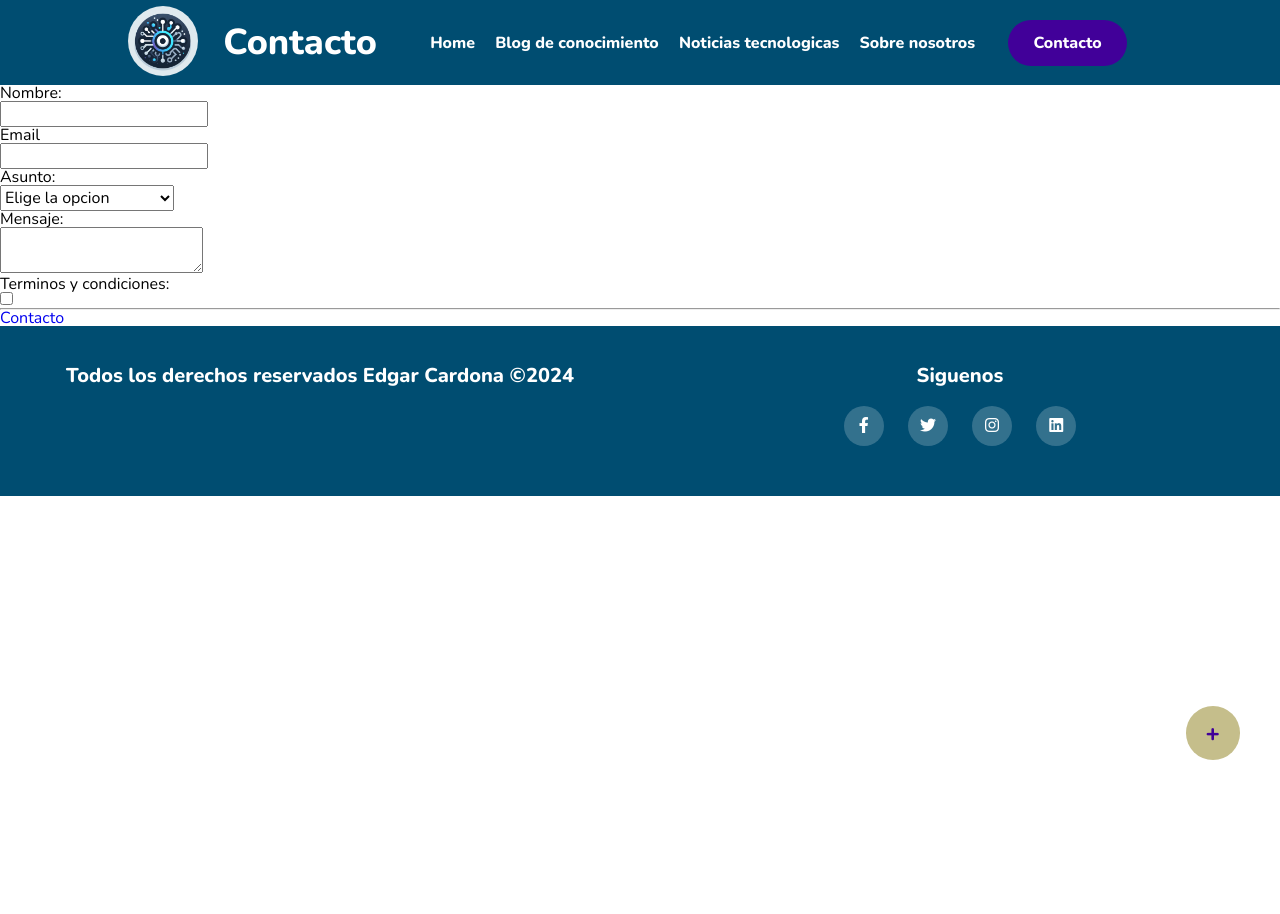
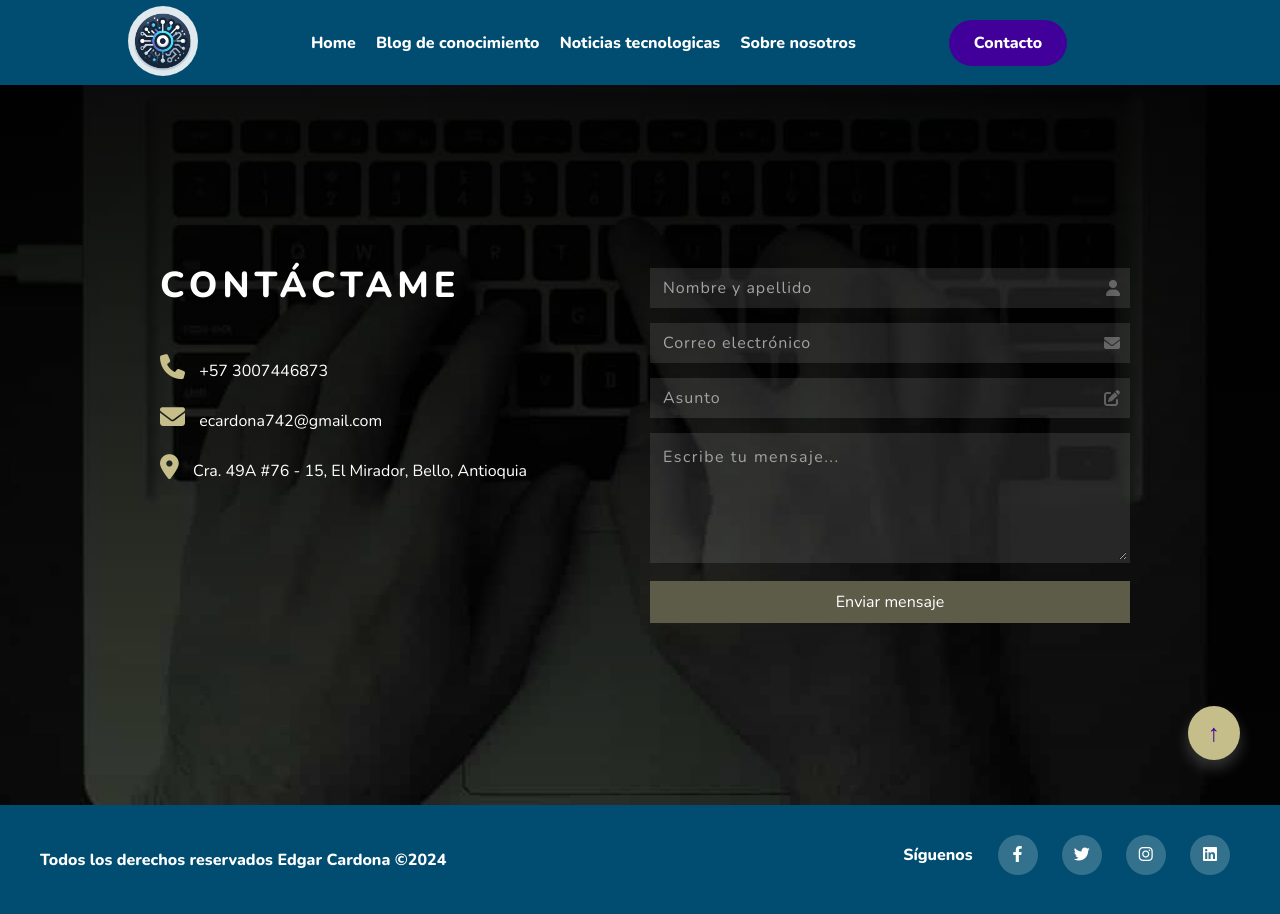
Before and after one commit to EdgarC97/WebPage-Portfolio, a plain HTML site: page html/contact.html in a window 1280 px wide. Before the commit the page ends 800 px from the top, so only its background shows below. Drawn offline with nearby package versions, Linux system fonts and the light colour scheme.

Commit message:
Se organizó y se le dio estilo al CSS  de la seccion contacto

```diff
--- a/assets/contact.css
+++ b/assets/contact.css
@@ -82,6 +82,18 @@
         font-size: 16px; /* Tamaño de fuente base  */
 }
 
+main {
+        display:flex;
+        justify-content: center;
+        align-items: center;
+        background: linear-gradient(rgba(0 0 0 / .8),rgba(0 0 0 / .1)),url(/assets/images/portada-contacto.jpg);
+        background-size: cover;
+        background-position: center center;
+        background-repeat: no-repeat;
+        color: white;
+        height: 90vh;
+    }
+
 /* Header-styles */
 header{
         background-color: #004d71;
@@ -95,7 +107,7 @@ header{
         z-index: 100; /* Asegura que el encabezado esté por encima de otros elementos */
 
         /* Logo styles */
-        .logo{/* Cambia el cursor a un puntero cuando se pasa sobre el logo */
+        .logo {/* Cambia el cursor a un puntero cuando se pasa sobre el logo */
         cursor:pointer ;
         order: -1;
         }
@@ -184,29 +196,45 @@ header{
         transform: translateY(-3px); /* Mueve el botón flotante hacia arriba cuando se pasa el cursor sobre él */
 }
 
-.footer{
+.footer {
     background-color: var(--mainColor);
-        padding: 40px 0;
+    padding: 30px 20px;
 }
 
-.footer-row{
+.footer-container {
+    max-width: 1200px;
+    margin: 0 auto;
+}
+
+.footer-row {
     display: flex;
+    justify-content: space-between;
+    align-items: center;
     flex-wrap: wrap;
 }
 
-.footer-links{
-        width: 50%;
-        padding: 0 15px;
+.copyright, .footer-links {
+    flex: 1;
+}
+
+.footer-links {
+    display: flex;
+    justify-content: flex-end;
+    align-items: center;
 }
 
 .footer-links h4{
-        font-size: 20px;
+        font-size: 16px;
         color: var(--whiteColor);
         margin-bottom: 10px;
-        font-weight: 600;
-        border-bottom: 2px var(--smoothColor);
-        padding-bottom: 10px;
-        display: inline-block;
+        margin-right: 15px;
+
+
+}
+
+.copyright h4{
+        font-size: 16px;
+        color: var(--whiteColor);
 
 }
 
@@ -214,25 +242,163 @@ header{
     display: inline-block;
     min-height: 40px;
     width: 40px;
-        background-color:rgba(255, 255, 255, 20%);
+    background-color: rgba(255, 255, 255, 20%);
     margin: 0 10px 10px;
     text-align: center;
     line-height: 40px;
     border-radius: 50%;
     color: var(--whiteColor);
     transition: all .5s ease;
-
 }
 
 .social-link a:hover {
     background-color: var(--smoothColor);
 }
 
-.footer-links{
-        color: var(--whiteColor);
-        display: inline-block;
+
+
+/* form style*/
+
+.container {
+        display:grid;
+        grid-template-columns: repeat(2,50%);
+        padding:20px;
+        gap:10px;
+        width: 1000px;
+
+    }
+
+    .box-info {
+        color:#fff;
+        display:flex;
+        flex-direction: column;
+        gap:50px;
+    }
+
+    .box-info > h1 {
+        text-align: left;
+        letter-spacing: 5px;
+    }
+
+    .data {
+        display: flex;
+        flex-direction: column;
+        gap:25px
+    }
+
+    .data > p {
+        font-size: 1rem;
+    }
+
+    .data > p > i {
+        color:var(--smoothColor);
+        margin-right: 10px;
+        font-size:25px;
+    }
+
+    form {
+        display:flex;
+        flex-direction: column;
         text-align: center;
+        gap:15px;
     }
+
+    .input-box {
+        position:relative;
+    }
+
+    .input-box > input {
+        width: 100%;
+        height: 40px;
+        padding: 0 10px;
+        outline:none;
+        background: rgba(255 255 255 / .1);
+        border:3px solid transparent;
+        letter-spacing: 1px;
+        transition:.3s;
+        color:#fff;
+
+    }
+
+    .input-box > input::placeholder,
+    .input-box > textarea::placeholder {
+        color:#a3a3a3;
+
+    }
+
+    .input-box > input:focus::placeholder,
+    .input-box > textarea:focus::placeholder {
+        color:transparent;
+    }
+
+    .input-box > input:focus,
+    .input-box > textarea:focus {
+        border-bottom:3px solid var(--smoothColor);
+        animation: shake .2s;
+    }
+
+    .input-box > textarea {
+        width: 100%;
+        height: 130px;
+        padding: 10px;
+        background: rgba(255 255 255 / .1);
+        border:3px solid transparent;
+        letter-spacing: 1px;
+        outline: none;
+        transition:.3s;
+        color:#fff;
+        letter-spacing: 1.5px;
+    }
+
+
+    .input-box > i {
+        position:absolute;
+        top:50%;
+        transform: translateY(-50%);
+        right: 10px;
+        color:rgba(255 255 255 / .3);
+        transition: .3s;
+    }
+
+    .input-box > input:focus ~ i {
+        color:var(--smoothColor);
+    }
+
+    form > button {
+        width: 100%;
+        padding: 10px;
+        outline: none;
+        background: var(--brownColor);
+        color:#fff;
+        border:none;
+        transition: .1s;
+        cursor: pointer;
+        font-size: 1rem;
+    }
+
+    form > button:hover,
+    .links > a:hover {
+        background: var(--smoothColor);
+    }
+
+
+    @media screen and (max-width:600px) {
+        .container {
+            width: 95%;
+            display: flex;
+            flex-direction: column;
+            gap:20px;
+        }
+
+        .box-info {
+            gap:15px;
+        }
+
+        .box-info > h1 {
+            font-size: 1.5rem;
+        }
+    }
+
 
 
 @media (max-width: 600px) {
--- a/html/contact.html
+++ b/html/contact.html
@@ -11,10 +11,7 @@
 <body>
 
 <header class ="header">
-      <!--  Main title and logo   -->
-      <div class="title">
-        <h1 >Contacto</h1>
-      </div>
+      <!-- logo   -->
 
       <div  id= "main-logo" class="logo">
         <a href="/index.html">
@@ -45,87 +42,74 @@
 
 <main>
     <section>
-        <article>
-          <div class="form"> <!-- contact-form -->
-              <form name = "contact" action="" method="get">
 
-              <label for="nombre">Nombre:</label><br>
-              <input type="text" id="nombre" name="nombre" required maxlength="50" ><br>
-
-              <label for = "email" >Email </label> <br>
-              <input type = "email" id = "email" name = "email" required><br>
-
-              <label for = "subject">Asunto:</label> <br>
-              <select name="select" id="subject" required  name = "subject" required ><br>
-                  <option value="opcion 1" selected = "selected" disabled>Elige la opcion</option>
-                  <option value="opcion 2"> Vacantes disponibles</option>
-                  <option value="opcion 3"> Dudas - Inquietudes</option>
-                  <option value="opcion 4"> Capacitaciones</option>
-                  <option value="opcion 5"> Otro</option>
-              </select> <br>
-
-              <label for="message"> Mensaje: </label> <br>
-              <textarea name="mensaje" id="message" required maxlength="500"></textarea><br>
-
-              <label for="terms"> Terminos y condiciones: </label> <br>
-              <input type="checkbox" name="terminos y condiciones" id = "terms" required>  <br>
+      <div class="container">
+        <div class="box-info">
+            <h1>CONTÁCTAME</h1>
+            <div class="data">
+                <p><i class="fa-solid fa-phone"></i> +57 3007446873</p>
+                <p><i class="fa-solid fa-envelope"></i> ecardona742@gmail.com</p>
+                <p><i class="fa-solid fa-location-dot"></i> Cra. 49A #76 - 15, El Mirador, Bello, Antioquia</p>
+            </div>
+        </div>
+          <form>
+              <div class="input-box">
+                  <input type="text" placeholder="Nombre y apellido" required>
+                  <i class="fa-solid fa-user"></i>
+              </div>
+              <div class="input-box">
+                  <input type="email" required placeholder="Correo electrónico">
+                  <i class="fa-solid fa-envelope"></i>
+              </div>
+              <div class="input-box">
+                  <input type="text" placeholder="Asunto">
+                  <i class="fa-solid fa-pen-to-square"></i>
+              </div>
+              <div class="input-box">
+                  <textarea placeholder="Escribe tu mensaje..."></textarea>
+              </div>
+              <button type="submit">Enviar mensaje</button>
           </form>
         </div>
-          <hr>
-        </article>
 
         <aside> <!-- float button -->
           <div class = "container-boton">
             <div class = "btn-float">
-              <a href="#main-title-contact" title="Volver arriba"> + </a>
+              <a href="#main-logo" title="Volver arriba"> ↑ </a>
             </div>
           </div>
-          <a href="contacto.html" class="btn">Contacto</a>
         </aside>
     </section>
 </main>
 
-<footer class = "footer">
-
-    <div class="container">
-
+<footer class="footer">
+    <div class="footer-container">
         <div class="footer-row">
-
-
             <!-- Copyright -->
-    <div class="footer-links">
+            <div class="copyright">
                 <h4>Todos los derechos reservados Edgar Cardona ©2024</h4>
             </div>
 
+            <!-- Social Links -->
             <div class="footer-links">
-        <h4>Siguenos</h4>
+                <h4>Síguenos</h4>
                 <div class="social-link">
                     <a href="https://www.facebook.com/Edgardemjdm/?locale=es_LA" title="Visita mi Facebook">
                         <i class="fab fa-facebook-f"></i>
                     </a>
-
-          <a href ="https://twitter.com/Edgar_Cardona21"title="Visita mi X">
+                    <a href="https://twitter.com/Edgar_Cardona21" title="Visita mi Twitter">
                         <i class="fab fa-twitter"></i>
                     </a>
-
-          <a href = "https://www.instagram.com/edgar.cardona97/" title="Visita mi Instagram">
+                    <a href="https://www.instagram.com/edgar.cardona97/" title="Visita mi Instagram">
                         <i class="fab fa-instagram"></i>
                     </a>
-
-          <a href = "https://www.linkedin.com/in/edgar-cardona-g%C3%B3mez-77772218b/" title="Visita mi linkedin">
+                    <a href="https://www.linkedin.com/in/edgar-cardona-g%C3%B3mez-77772218b/" title="Visita mi LinkedIn">
                         <i class="fab fa-linkedin"></i>
                     </a>
-
                 </div>
-
-
-
             </div>
-
         </div>
-
     </div>
-
 </footer>
 
 <script src = "/js/script.js">
```
Also changed, not shown: index.html (+2 -2 lines), assets/images/portada-contacto.jpg (added). Lines whose indentation alone changed are shown as unchanged.
